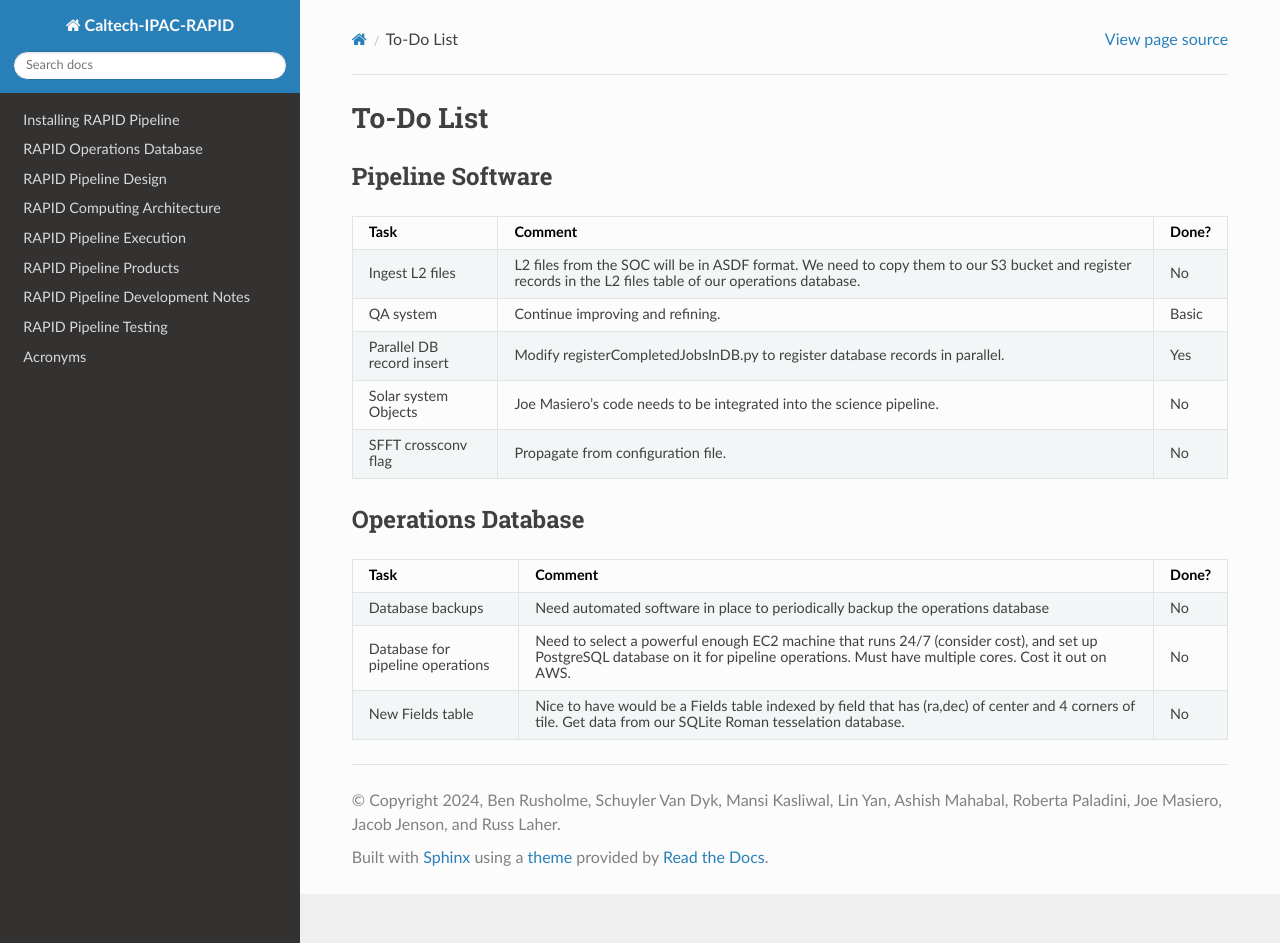
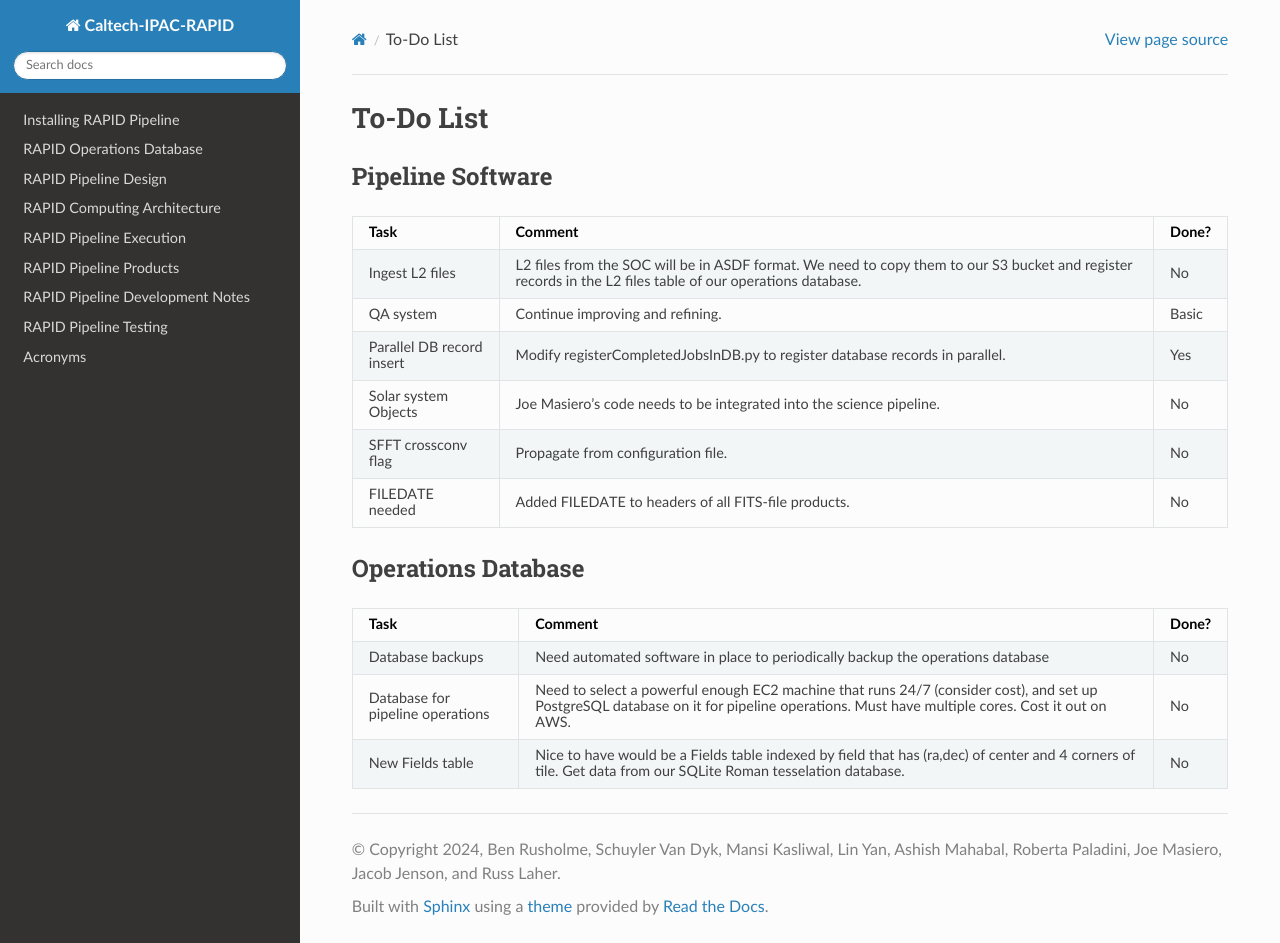
Before and after one commit to Caltech-IPAC/rapid, a Sphinx documentation site: the page built from docs/source/todo/todo_list.rst, in a window 1280 px wide and 943 px high. Built offline with Sphinx 7.4.7 and the Read the Docs theme 3.1.0, drawn with Linux system fonts in a browser that asks for light colours; formulas are drawn with MathJax 3.

Commit message:
Added task to add FILEDATE to headers of all FITS-file products.

```diff
--- a/docs/source/todo/todo_list.rst
+++ b/docs/source/todo/todo_list.rst
@@ -23,6 +23,9 @@ Pipeline Software
 | SFFT crossconv  | Propagate from configuration file.                       | No    |
 | flag            |                                                          |       |
 +-----------------+----------------------------------------------------------+-------+
+| FILEDATE        | Added FILEDATE to headers of all FITS-file products.     | No    |
+| needed          |                                                          |       |
++-----------------+----------------------------------------------------------+-------+
 
 
 
```
